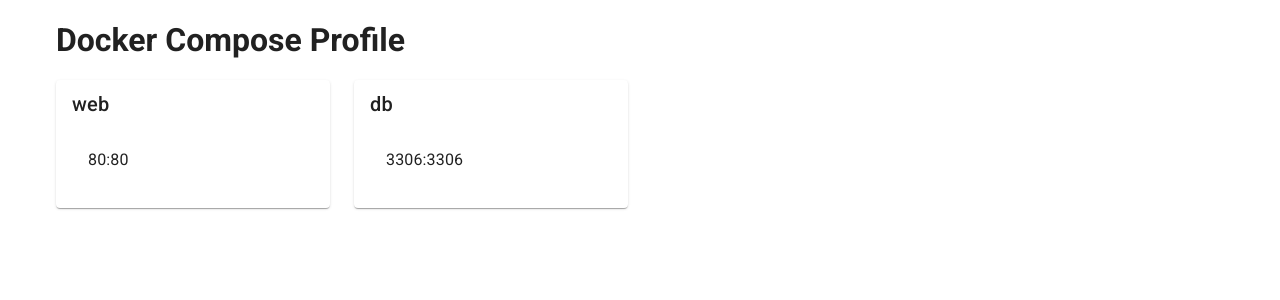
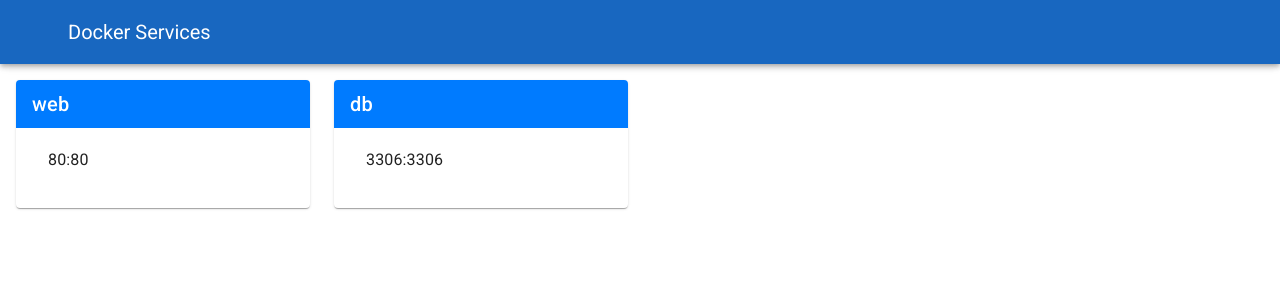
Before and after one commit to rylativity/vue-container-frontend, a Vue app in the folder frontend/: page / in a window 1280 px wide. Shown: the top 300 px of the page. Built offline with nearby package versions, Linux system fonts and the light colour scheme.

Commit message:
add some color

```diff
--- a/frontend/src/App.vue
+++ b/frontend/src/App.vue
@@ -1,8 +1,13 @@
 <template>
   <v-app>
+
+    <v-app-bar app color="primary" dark>
+      <v-app-bar-nav-icon @click.stop="drawer = !drawer"></v-app-bar-nav-icon>
+      <v-toolbar-title class="ml-4">Docker Services</v-toolbar-title>
+    </v-app-bar>
+
     <v-main>
-      <v-container>
-        <h1 class="display-2 mb-4">Docker Compose Profile</h1>
+      <v-container fluid>
         <v-row>
           <v-col v-for="service in services" :key="service.serviceName" cols="12" sm="6" md="4" lg="3">
             <service-card :service-name="service.serviceName" :port-bindings="service.portBindings" />
@@ -24,6 +29,8 @@
   },
   data() {
     return {
+      drawer: true,
+      miniVariant: false,
       services: []
     };
   },
@@ -67,10 +74,15 @@
       }
 
       this.services = services;
+    },
+    navigateToService(service) {
+      const firstPort = service.portBindings[0];
+      const portNumber = firstPort.split(":")[0];
+      const url = `http://localhost:${portNumber}`;
+      window.open(url, "_blank");
     }
   }
 };
-
 </script>
 
 <style>
--- a/frontend/src/components/ServiceCard.vue
+++ b/frontend/src/components/ServiceCard.vue
@@ -1,6 +1,6 @@
 <template>
   <v-card @click="navigateToService">
-    <v-card-title>{{ serviceName }}</v-card-title>
+    <v-card-title class="service-card-title">{{ serviceName }}</v-card-title>
     <v-card-text>
       <v-list>
         <v-list-item v-for="binding in portBindings" :key="binding" @click="navigateToPort(binding)">
@@ -26,7 +26,7 @@
   methods: {
     navigateToService() {
       const firstPortBinding = this.portBindings[0];
-      this.navigateToPort(firstPortBinding)
+      this.navigateToPort(firstPortBinding);
     },
     navigateToPort(portBinding) {
       const portNumber = portBinding.split(":")[0];
@@ -38,6 +38,12 @@
 </script>
 
 <style>
+.service-card-title {
+  background-color: #007bff; /* Replace with your preferred color */
+  color: #fff;
+  padding: 10px;
+  font-weight: bold;
+}
 .clickable {
   cursor: pointer;
 }
```
